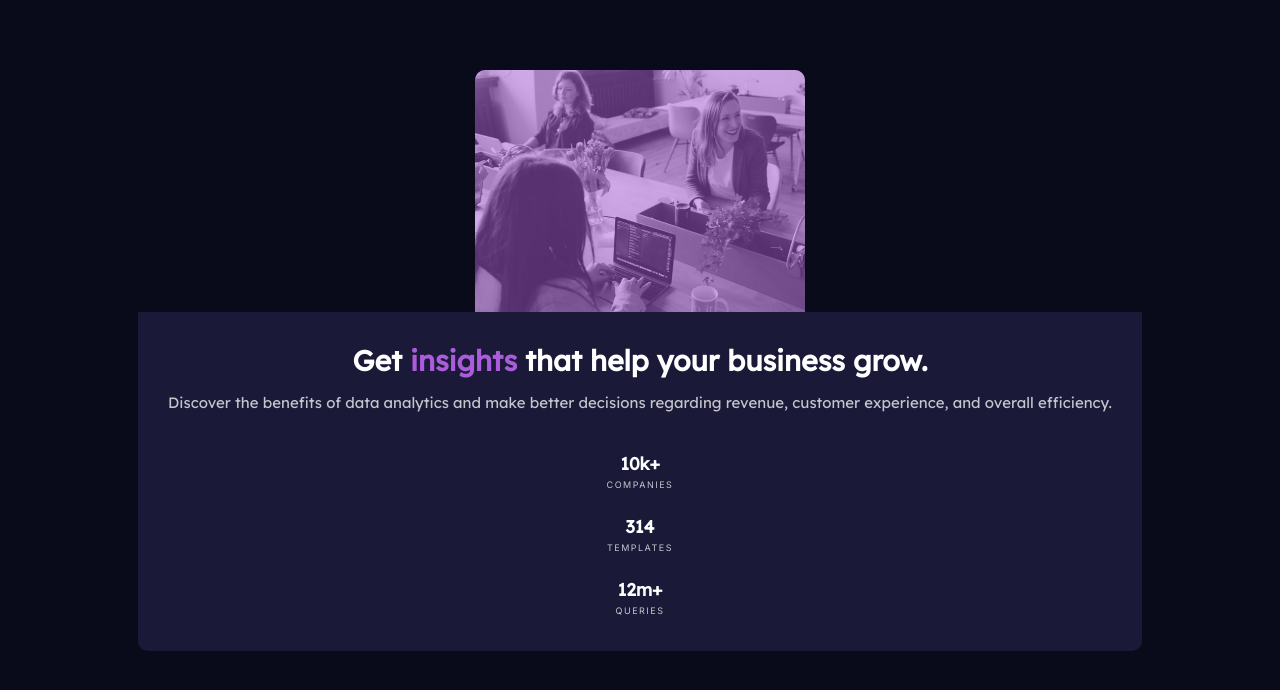
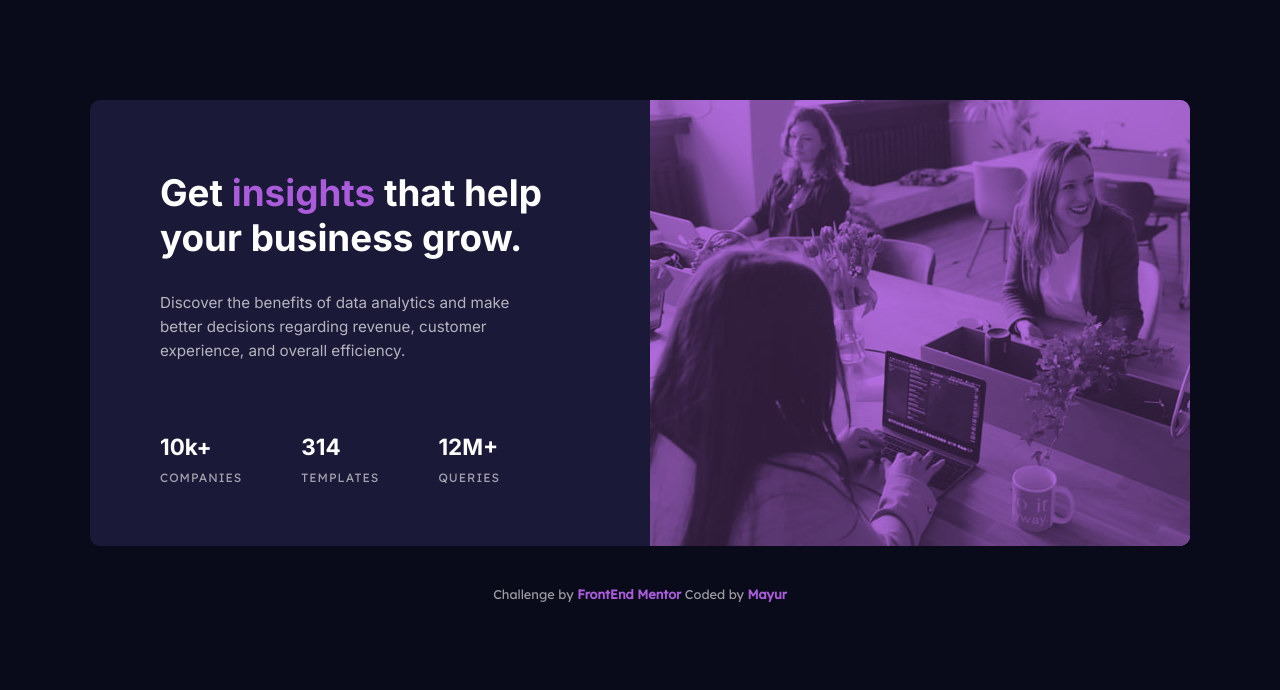
Before and after one commit to Mayur-Arde/stats-preview-card-component-main, a plain HTML site: page index.html in a window 1280 px wide. Drawn offline with Linux system fonts and the light colour scheme.

Commit message:
laptop-view

```diff
--- a/index.html
+++ b/index.html
@@ -1,61 +1,73 @@
 <!DOCTYPE html>
 <html lang="en">
-<head>
-  <meta charset="UTF-8">
-  <meta name="viewport" content="width=device-width, initial-scale=1.0">
-  <!-- displays site properly based on user's device -->
+  <head>
+    <meta charset="UTF-8" />
+    <meta http-equiv="X-UA-Compatible" content="IE=edge" />
+    <meta name="viewport" content="width=device-width, initial-scale=1.0" />
 
-  <link rel="icon" type="image/png" sizes="32x32" href="./images/favicon-32x32.png">
+    <title>Frontend Mentor | Stats preview card component</title>
 
-  <title>Frontend Mentor | Stats preview card component</title>
-  <link rel="stylesheet" href="./styles/normalize.css">
-  <link rel="stylesheet" href="./styles/style.css">
-</head>
+    <link rel="preconnect" href="https://fonts.googleapis.com" />
+    <link rel="preconnect" href="https://fonts.gstatic.com" crossorigin />
+    <link
+      href="https://fonts.googleapis.com/css2?family=Inter:wght@400;700&family=Lexend+Deca&display=swap"
+      rel="stylesheet"
+    />
+    <link rel="stylesheet" href="./styles/style.css" />
+  </head>
+  <body>
+    <article class="card">
+      <div class="card__img-container">
+        <img
+          class="img__mobile"
+          src="./images/image-header-mobile.jpg"
+          alt="Buisness women working around a table"
+        />
+        <img
+          class="img__desktop"
+          src="./images/image-header-desktop.jpg"
+          alt="Buisness women working around a table"
+        />
+      </div>
+      <div class="card__content-container">
+        <header>
+          <h2 class="content__title">
+            Get
+            <span class="content__title--highlight"> insights</span>
+            that help your business grow.
+          </h2>
+          <p class="content__description">
+            Discover the benefits of data analytics and make better decisions
+            regarding revenue, customer experience, and overall efficiency.
+          </p>
+        </header>
 
-<body>
-  <div class="container">
-    <div class="top-img">
-      <img src="./images/image-header-mobile.jpg" alt="image-header-mobile" class="header-img">
-    </div>
-    <div class="all-info">
-      <div class="top-info">
-        <h1>Get <span>insights</span> that help your business grow.</h1>
-        <P> Discover the benefits of data analytics and make better decisions regarding revenue, customer experience,
-          and overall efficiency.</P>
+        <ul class="content__rating-list-container">
+          <li class="rating-list__item">
+            10k+ <br />
+            <span class="rating-list__item--transparent">companies</span>
+          </li>
+          <li class="rating-list__item">
+            314 <br />
+            <span class="rating-list__item--transparent">templates</span>
+          </li>
+          <li class="rating-list__item">
+            12M+ <br />
+            <span class="rating-list__item--transparent">queries</span>
+          </li>
+        </ul>
       </div>
-      <div class="bottom-info">
-        <div class="datas">
-          <div class="data-info">
-            <h3>10k+</h3>
-            <p>companies</p>
-          </div>
-          <div class="data-info">
-            <h3>314</h3>
-            <p>templates</p>
-          </div>
-          <div class="data-info">
-            <h3>12m+</h3>
-            <p>queries</p>
-          </div>
-        </div>
-      </div>
-    </div>
+    </article>
 
-  </div>
-
-  <!-- Get insights that help your business grow.
-
-  Discover the benefits of data analytics and make better decisions regarding revenue, customer
-  experience, and overall efficiency.
-
-  10k+ companies
-  314 templates
-  12m+ queries -->
-
-  <!-- <div class="attribution">
-    Challenge by <a href="https://www.frontendmentor.io?ref=challenge" target="_blank">Frontend Mentor</a>.
-    Coded by <a href="#">Your Name Here</a>.
-  </div> -->
-</body>
-
+    <footer class="attribution">
+      <p>
+        Challenge by
+        <a href="https://www.frontendmentor.io/solutions">FrontEnd Mentor</a>
+        Coded by
+        <a href=""
+          >Mayur</a
+        >
+      </p>
+    </footer>
+  </body>
 </html>
--- a/styles/style.css
+++ b/styles/style.css
@@ -1,117 +1,233 @@
-@import url('https://fonts.googleapis.com/css2?family=Inter:wght@400;700&family=Lexend+Deca&display=swap');
-
+/* === global === */
 :root {
-  /* primary */
-  --veryDarklue: hsl(233, 47%, 7%);
-  --darkDesaturatedBlue: hsl(244, 38%, 16%);
-  --softViolet: hsl(277, 64%, 61%);
-
-  /* natural */
-  --White: hsl(0, 0%, 100%);
-  --transparentWhite: hsla(0, 0%, 100%, 0.75);
-  --slightlyTransparentWhite: hsla(0, 0%, 100%, 0.6);
-}
-
-html {
-  font-size: 15px;
-}
-
-* {
-  margin: 0;
-  padding: 0;
-  box-sizing: border-box;
-  font-family: 'Inter', sans-serif;
-  font-family: 'Lexend Deca', sans-serif;
+  --prim-screen-bkg: hsl(233, 47%, 7%);
+  --prim-card-bkg: hsl(244, 38%, 16%);
+  --prim-card-acc: hsl(277, 64%, 61%);
+  --prim-card-acc-overlay: hsla(277, 64%, 61%, 0.6);
+  --neut-card-main: hsl(0, 0%, 100%);
+  --neut-card-sec: hsla(0, 0%, 100%, 0.75);
+  --neut-card-transparent: hsla(0, 0%, 100%, 0.6);
 }
 
 body {
-  background: var(--veryDarklue);
-  width: 100vw;
-  /* height: 100vh; */
-  color: var(--White);
+  margin: 0 25px;
+  margin-top: 100px;
+
+  background-color: var(--prim-screen-bkg);
 }
 
-.container {
-  margin: 70px 20px;
-  border-radius: 10px;
+/* === typography === */
+.content__title,
+.content__description,
+.rating-list__item,
+.rating-list__item--transparent {
+  font-family: "Inter", sans-serif;
+}
+
+/* === layout === */
+.card {
   display: flex;
   flex-direction: column;
-  justify-content: center;
-  align-items: center;
+
+  margin: auto;
+
+  max-width: 335px;
+  max-height: 780px;
+  border-radius: 10px;
+
+  text-align: center;
+
+  background-color: var(--prim-card-bkg);
 }
 
-.top-img {
-  height: 242px;
-  width: 330px;
-  background: var(--softViolet);
-  overflow: hidden;
-  border-radius: 10px 10px 0 0;
+.content__title {
+  margin-top: 30px;
+  padding: 0 30px;
+
+  font-weight: 700;
+  font-size: 1.7rem;
+
+  color: var(--neut-card-main);
 }
 
-.header-img {
-  width: 330px;
-  overflow: hidden;
-  object-fit: contain;
-  opacity: 0.5;
-  background: url(../images/image-header-mobile.jpg);
+.content__title--highlight {
+  color: var(--prim-card-acc);
 }
 
-.all-info {
-  /* margin: 20px 0; */
-  padding: 30px 20px 10px;
-  background-color: var(--darkDesaturatedBlue);
-  border-radius: 0 0 10px 10px;
+.content__description {
+  padding: 0 45px;
 
+  font-weight: 400;
+  font-size: 0.9rem;
+
+  line-height: 1.5rem;
+
+  opacity: 90%;
+  color: var(--neut-card-sec);
 }
 
-.top-info {
-  text-align: center;
+.content__rating-list-container {
+  margin: 30px 0;
+  padding: 0;
 }
 
-.top-info h1{
-  font-size: 1.9rem;
-  /* color: var(--transparentWhite); */
+.rating-list__item {
+  margin: 25px 0;
+
+  font-weight: 700;
+  font-size: 1.4rem;
+
+  color: var(--neut-card-main);
+
+  list-style: none;
 }
 
-.top-info h1 span {
-  color: var(--softViolet);
+.rating-list__item--transparent {
+  font-weight: 400;
+  font-size: 0.75rem;
+
+  text-transform: uppercase;
+  letter-spacing: 1px;
+
+  color: var(--neut-card-transparent);
 }
 
-.top-info p{
-  padding: 15px 10px;
-  color: var(--transparentWhite);
+/* === images === */
+
+.card__img-container {
+  position: relative;
+  border-radius: 10px 10px 0 0;
+
+  background-color: white;
 }
 
-.bottom-info{
-  display: flex;
-  justify-content: center;
-  align-items: center;
-  padding: 25px 0 0;
-  text-align: center;
+.img__desktop {
+  display: none;
+
+  opacity: 75%;
 }
 
-.data-info{
-  padding-bottom: 25px;
+.img__mobile {
+  display: block;
+  max-width: 100%;
+  border-radius: 10px 10px 0 0;
+
+  opacity: 75%;
 }
 
-.data-info h3 {
-  color: var(--White);
+.card__img-container::after {
+  content: "";
+
+  position: absolute;
+  inset: 0;
+
+  background: var(--prim-card-acc);
+  mix-blend-mode: multiply;
+  opacity: 90%;
 }
 
-.data-info p {
-  margin-top: 5px;
-  color: var(--transparentWhite);
-  font-family: 'Inter', sans-serif;
-  text-transform: uppercase;
-  font-size: 9px;
-  letter-spacing: 1.5px;
+/* === footer === */
+.attribution {
+  font-family: "Lexend Deca", sans-serif;
+  font-size: 0.7rem;
+  font-weight: 400;
+
+  margin: 40px auto;
+
+  text-align: center;
+  color: var(--neut-card-transparent);
 }
 
-/* .attribution */
-.attribution {
-  font-size: 11px;
-  text-align: center;
+a {
+  text-decoration: none;
+  color: var(--prim-card-acc);
+  font-weight: 700;
 }
-.attribution a {
-  color: hsl(228, 45%, 44%);
+
+/* === tablet === */
+@media only screen and (min-width: 700px) and (max-width: 1200px) {
+  .card {
+    max-width: 565px;
+    max-height: 780px;
+  }
+
+  .content__title {
+    font-size: 1.8rem;
+  }
+
+  .content__description {
+    padding: 0 50px;
+
+    font-size: 0.95rem;
+  }
+
+  .content__rating-list-container {
+    display: flex;
+    justify-content: space-around;
+
+    margin: 30px 80px;
+  }
+
+  .rating-list__item {
+    flex: 1;
+  }
 }
+
+/* === desktop === */
+@media only screen and (min-width: 1200px) {
+  .rating-list__item--transparent {
+    font-family: "Lexend Deca", sans-serif;
+  }
+
+  .card {
+    flex-direction: row-reverse;
+
+    max-width: 1100px;
+    max-height: 446px;
+
+    text-align: left;
+  }
+
+  .card__content-container {
+    padding: 40px 70px 0 70px;
+  }
+
+  .content__title {
+    padding: 0;
+    font-size: 2.3rem;
+  }
+
+  .content__description {
+    padding: 0;
+    margin-right: 35px;
+    font-size: 0.95rem;
+  }
+
+  .content__rating-list-container {
+    display: flex;
+    justify-content: space-between;
+
+    margin: 70px 80px 40px 0;
+  }
+
+  .rating-list__item {
+    margin: 0;
+  }
+
+  .card__img-container {
+    border-radius: 0 10px 10px 0;
+  }
+  .img__desktop {
+    display: block;
+    object-fit: contain;
+    border-radius: 0 10px 10px 0;
+  }
+
+  .img__mobile {
+    display: none;
+  }
+
+  .attribution {
+    font-size: 0.8rem;
+  }
+}
```
